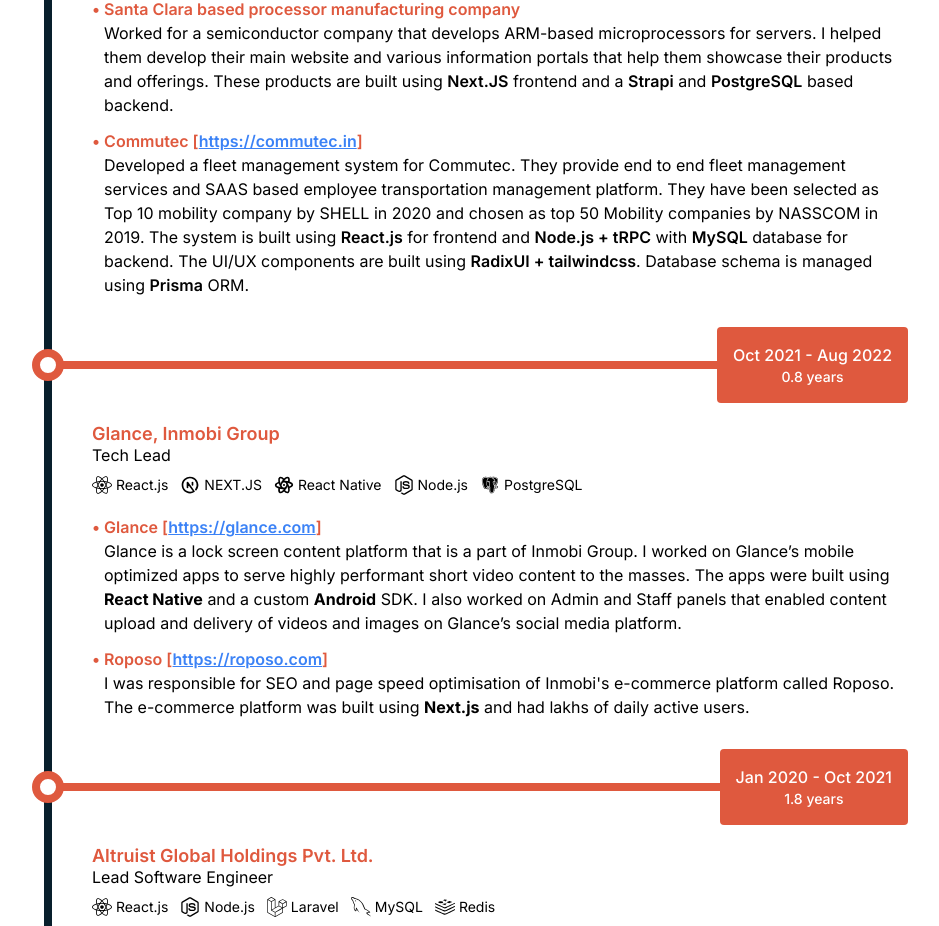
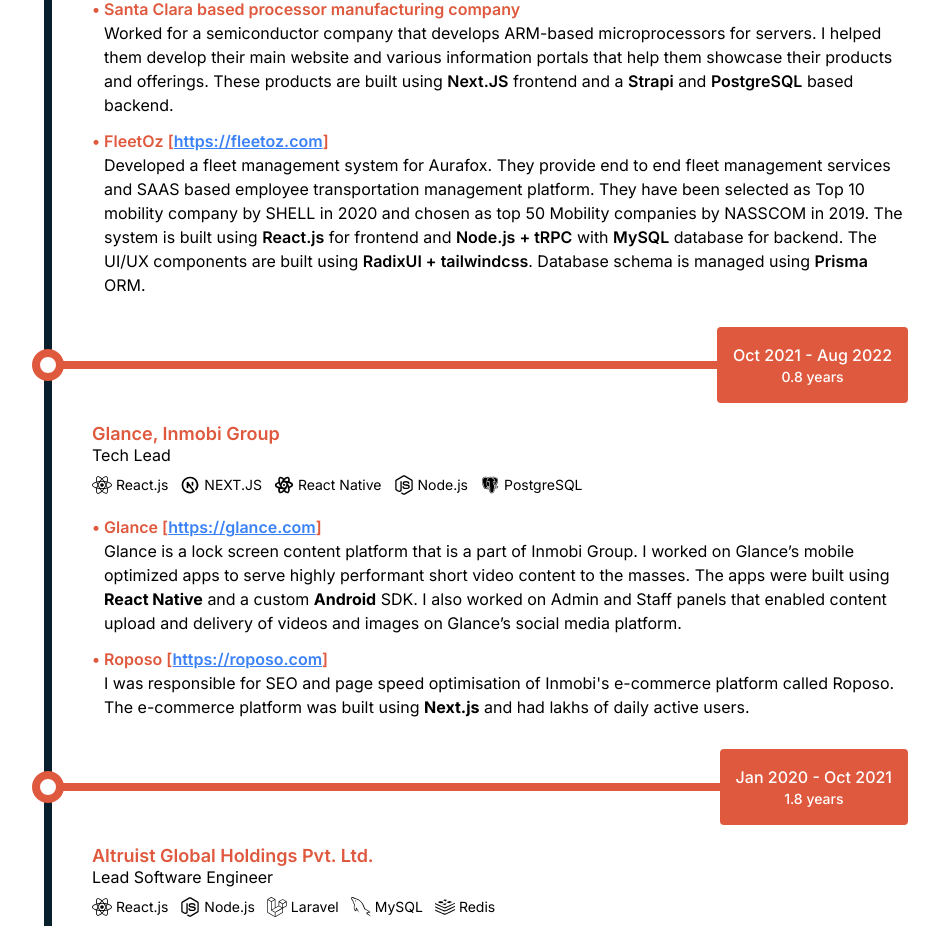
Before and after one commit to abhijit-ghogre/portfolio, a Next.js app: page / in a window 1280 px wide. Shown: the part 1279-2205 px from the top of the page, without its empty margins (164-1103 px from the left). Built offline with nearby package versions, Linux system fonts and the light colour scheme.

Commit message:
Rebranded commutec

```diff
--- a/src/components/Timeline.tsx
+++ b/src/components/Timeline.tsx
@@ -56,10 +56,10 @@
           "Worked for a semiconductor company that develops ARM-based microprocessors for servers. I helped them develop their main website and various information portals that help them showcase their products and offerings. These products are built using <span class='font-semibold'>Next.JS</span> frontend and a <span class='font-semibold'>Strapi</span> and <span class='font-semibold'>PostgreSQL</span> based backend.",
       },
       {
-        title: "Commutec",
-        website: "https://commutec.in",
+        title: "FleetOz",
+        website: "https://fleetoz.com",
         description:
-          "Developed a fleet management system for Commutec. They provide end to end fleet management services and SAAS based employee transportation management platform. They have been selected as Top 10 mobility company by SHELL in 2020 and chosen as top 50 Mobility companies by NASSCOM in 2019. The system is built using <span class='font-semibold'>React.js</span> for frontend and <span class='font-semibold'>Node.js + tRPC</span> with <span class='font-semibold'>MySQL</span> database for backend. The UI/UX components are built using <span class='font-semibold'>RadixUI + tailwindcss</span>. Database schema is managed using <span class='font-semibold'>Prisma</span> ORM.",
+          "Developed a fleet management system for Aurafox. They provide end to end fleet management services and SAAS based employee transportation management platform. They have been selected as Top 10 mobility company by SHELL in 2020 and chosen as top 50 Mobility companies by NASSCOM in 2019. The system is built using <span class='font-semibold'>React.js</span> for frontend and <span class='font-semibold'>Node.js + tRPC</span> with <span class='font-semibold'>MySQL</span> database for backend. The UI/UX components are built using <span class='font-semibold'>RadixUI + tailwindcss</span>. Database schema is managed using <span class='font-semibold'>Prisma</span> ORM.",
       },
     ],
   },
```
Also changed, not shown: 1 other file (tests, documents, lock files or other folders).
